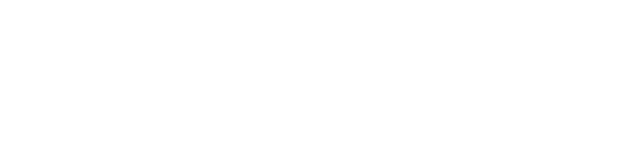
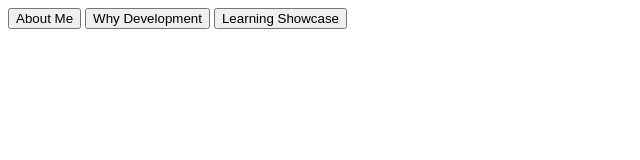
Before and after one commit to W-Gerry/BasicWebsite, a plain HTML site: page index.html in a window 1280 px wide. Shown: the whole page, without its empty margins (0-640 px from the left). Drawn offline with Linux system fonts and the light colour scheme.

Commit message:
Create nav section with buttons to show content

```diff
--- a/index.html
+++ b/index.html
@@ -7,6 +7,10 @@
   <link rel="stylesheet" href="main.css" >
 </head>
 <body>
-
+  <nav>
+    <button data-page="Section1">About Me</button>
+    <button data-page="Section2">Why Development</button>
+    <button data-page="Section3">Learning Showcase</button>
+  </nav>
 </body>
 </html>
```
